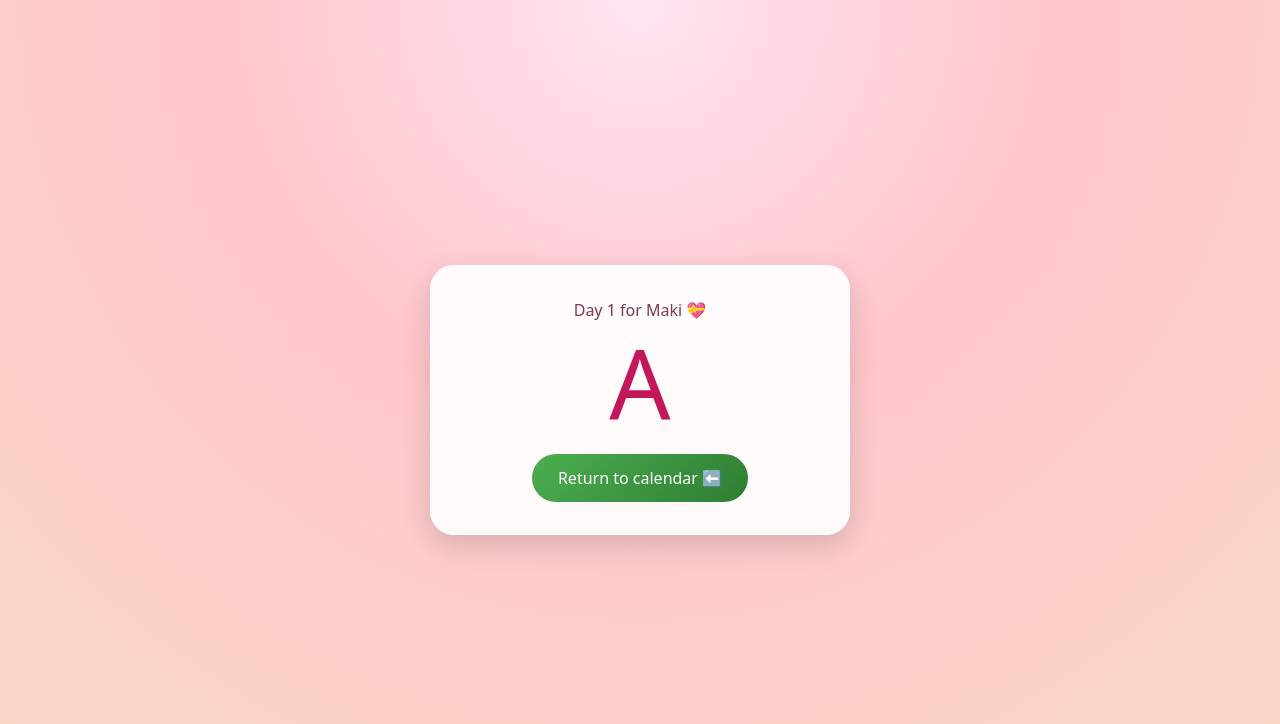
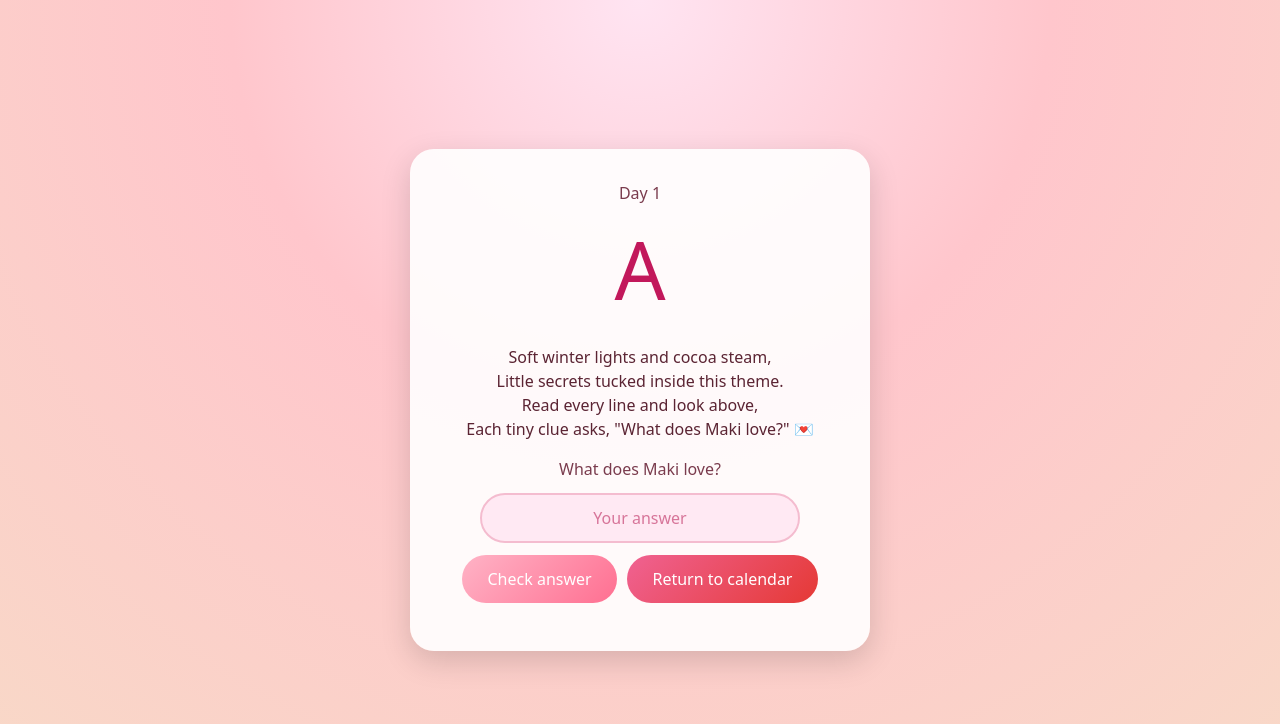
Before and after one commit to VenkateshwarUdayakumar/Maki-Advent-2025, a Next.js app: page /letters/1 in a window 1280 px wide. Shown: the top 724 px of the page. Built offline with nearby package versions, Linux system fonts and the light colour scheme.

Commit message:
Change description here

```diff
--- a/app/letters/[id]/page.tsx
+++ b/app/letters/[id]/page.tsx
@@ -1,4 +1,3 @@
-// app/letters/[id]/page.tsx
 'use client';
 
 import Link from 'next/link';
@@ -7,66 +6,43 @@ import { useParams } from 'next/navigation';
 
 const STORAGE_KEY = 'maki-advent-visited';
 
+type Status = 'idle' | 'correct' | 'incorrect';
+
 export default function LetterPage() {
   const params = useParams();
   const idParam = params.id as string;
   const idNumber = parseInt(idParam, 10);
 
   const [isMobile, setIsMobile] = useState(false);
+  const [answer, setAnswer] = useState('');
+  const [status, setStatus] = useState<Status>('idle');
 
-  // Detect mobile-ish width
   useEffect(() => {
     if (typeof window === 'undefined') return;
-
-    const handleResize = () => {
-      setIsMobile(window.innerWidth <= 600);
-    };
-
-    handleResize();
-    window.addEventListener('resize', handleResize);
-    return () => window.removeEventListener('resize', handleResize);
+    const resize = () => setIsMobile(window.innerWidth < 600);
+    resize();
+    window.addEventListener('resize', resize);
+    return () => window.removeEventListener('resize', resize);
   }, []);
 
-  // When this page opens, mark the box as visited in localStorage
-  useEffect(() => {
-    if (Number.isNaN(idNumber) || idNumber < 1 || idNumber > 26) return;
-    if (typeof window === 'undefined') return;
-
-    try {
-      const stored = window.localStorage.getItem(STORAGE_KEY);
-      const current: number[] = stored ? JSON.parse(stored) : [];
-      if (!current.includes(idNumber)) {
-        const updated = [...current, idNumber];
-        window.localStorage.setItem(STORAGE_KEY, JSON.stringify(updated));
-      }
-    } catch (e) {
-      console.error('Error updating visited days', e);
-    }
-  }, [idNumber]);
-
-  // Validation
   if (Number.isNaN(idNumber) || idNumber < 1 || idNumber > 26) {
     return (
       <main
         style={{
           height: '100vh',
           display: 'flex',
-          flexDirection: 'column',
           alignItems: 'center',
           justifyContent: 'center',
-          fontFamily: 'system-ui, sans-serif',
           background: 'linear-gradient(135deg, #ffe4f2, #ffc6cc)',
-          padding: '1.5rem',
-          boxSizing: 'border-box',
+          fontFamily: 'system-ui',
         }}
       >
-        <p style={{ marginBottom: '1rem', color: '#6a1b2b' }}>Invalid letter page.</p>
         <Link
           href="/"
           style={{
             padding: '0.6rem 1.4rem',
             borderRadius: '999px',
-            background: '#6a1b9a',
+            background: 'linear-gradient(135deg, #f06292, #e53935)',
             color: 'white',
             textDecoration: 'none',
           }}
@@ -77,75 +53,210 @@ export default function LetterPage() {
     );
   }
 
-  const letter = String.fromCharCode(64 + idNumber); // 1→A, 2→B, ..., 26→Z
+  const letter = String.fromCharCode(64 + idNumber);
+  const expectedAnswer = letter.toUpperCase();
+  const textSize = isMobile ? '0.9rem' : '1rem';
 
-  const cardPadding = isMobile ? '1.5rem 1.8rem' : '2rem 3rem';
-  const letterFontSize = isMobile ? '4rem' : '6rem';
-  const textFontSize = isMobile ? '0.9rem' : '1rem';
-  const buttonPadding = isMobile ? '0.65rem 1.4rem' : '0.75rem 1.6rem';
+  // Load solved state
+  useEffect(() => {
+    if (typeof window === 'undefined') return;
+    try {
+      const stored = window.localStorage.getItem(STORAGE_KEY);
+      if (!stored) return;
+      const parsed: number[] = JSON.parse(stored);
+      if (parsed.includes(idNumber)) {
+        setStatus('correct');
+        setAnswer(expectedAnswer);
+      }
+    } catch {}
+  }, [idNumber, expectedAnswer]);
+
+  const markSolved = () => {
+    if (typeof window === 'undefined') return;
+    try {
+      const stored = window.localStorage.getItem(STORAGE_KEY);
+      const current: number[] = stored ? JSON.parse(stored) : [];
+      if (!current.includes(idNumber)) {
+        const updated = [...current, idNumber];
+        window.localStorage.setItem(STORAGE_KEY, JSON.stringify(updated));
+      }
+    } catch {}
+  };
+
+  const handleSubmit = (e: React.FormEvent) => {
+    e.preventDefault();
+    const norm = answer.trim().toUpperCase();
+    if (!norm) {
+      setStatus('idle');
+      return;
+    }
+    if (norm === expectedAnswer) {
+      setStatus('correct');
+      markSolved();
+    } else {
+      setStatus('incorrect');
+    }
+  };
 
   return (
     <main
       style={{
         height: '100vh',
         display: 'flex',
-        flexDirection: 'column',
         alignItems: 'center',
         justifyContent: 'center',
-        fontFamily: 'system-ui, sans-serif',
         background: 'radial-gradient(circle at top, #ffe4f2, #ffc6cc 40%, #f8d9c7)',
         padding: '1.5rem',
-        boxSizing: 'border-box',
+        fontFamily: 'system-ui',
       }}
     >
       <div
         style={{
-          background: 'rgba(255, 255, 255, 0.9)',
+          background: 'rgba(255,255,255,0.9)',
           borderRadius: '24px',
-          padding: cardPadding,
+          padding: isMobile ? '1.5rem' : '2rem 3rem',
           boxShadow: '0 10px 30px rgba(0,0,0,0.15)',
+          width: '100%',
+          maxWidth: 460,
           textAlign: 'center',
-          border: '1px solid rgba(255,255,255,0.9)',
-          maxWidth: '420px',
-          width: '100%',
           boxSizing: 'border-box',
         }}
       >
-        <p
-          style={{
-            marginBottom: '0.75rem',
-            fontSize: textFontSize,
-            color: '#7a3b4d',
-          }}
-        >
-          Day {idNumber} for Maki 💝
+        <p style={{ fontSize: textSize, color: '#7a3b4d', marginBottom: '0.25rem' }}>
+          Day {idNumber}
         </p>
+
         <div
           style={{
-            fontSize: letterFontSize,
-            marginBottom: '1.5rem',
+            fontSize: isMobile ? '3.5rem' : '5rem',
+            marginBottom: '1rem',
             color: '#c2185b',
-            lineHeight: 1,
           }}
         >
           {letter}
         </div>
 
+        <p
+          style={{
+            fontSize: textSize,
+            color: '#5b2433',
+            marginBottom: '1rem',
+            textAlign: 'center',
+            whiteSpace: 'pre-line',
+          }}
+        >
+          {`Soft winter lights and cocoa steam,
+Little secrets tucked inside this theme.
+Read every line and look above,
+Each tiny clue asks, "What does Maki love?" 💌`}
+        </p>
+
+        <p
+          style={{
+            fontSize: textSize,
+            color: '#7a3b4d',
+            marginBottom: '0.75rem',
+          }}
+        >
+          What does Maki love?
+        </p>
+
+        <form
+          onSubmit={handleSubmit}
+          style={{
+            display: 'flex',
+            flexDirection: 'column',
+            alignItems: 'center',
+            gap: '0.75rem',
+            marginBottom: '1rem',
+          }}
+        >
+          <input
+            type="text"
+            value={answer}
+            onChange={(e) => setAnswer(e.target.value)}
+            style={{
+              padding: '0.7rem 0.9rem',
+              borderRadius: '999px',
+              border: status === 'incorrect' ? '2px solid #e53935' : '2px solid #f4bccf',
+              fontSize: textSize,
+              background: '#ffe9f3',
+              width: '100%',
+              maxWidth: 320,
+              textAlign: 'center',
+              color: '#b00040',
+            }}
+            placeholder="Your answer"
+          />
+
+          <div
+            style={{
+              display: 'flex',
+              gap: '0.6rem',
+              flexWrap: 'wrap',
+              justifyContent: 'center',
+              width: '100%',
+            }}
+          >
+            {/* Check button (pink) */}
+            <button
+              type="submit"
+              disabled={status === 'correct'}
+              style={{
+                padding: isMobile ? '0.65rem 1.4rem' : '0.75rem 1.6rem',
+                borderRadius: '999px',
+                border: 'none',
+                background: 'linear-gradient(135deg, #ffb3c6, #ff6f91)',
+                color: 'white',
+                fontSize: textSize,
+                minWidth: 140,
+                cursor: status === 'correct' ? 'default' : 'pointer',
+                opacity: status === 'correct' ? 0.95 : 1,
+              }}
+            >
+              {status === 'correct' ? 'Solved' : 'Check answer'}
+            </button>
+
+            {/* Back button (same palette as reset on homepage) */}
             <Link
               href="/"
               style={{
-            padding: buttonPadding,
+                padding: isMobile ? '0.65rem 1.4rem' : '0.75rem 1.6rem',
                 borderRadius: '999px',
-            background: 'linear-gradient(135deg, #4caf50, #2e7d32)',
+                background: 'linear-gradient(135deg, #f06292, #e53935)',
                 color: 'white',
+                minWidth: 140,
+                textAlign: 'center',
                 textDecoration: 'none',
-            fontWeight: 500,
-            fontSize: isMobile ? '0.9rem' : '1rem',
-            display: 'inline-block',
+                fontSize: textSize,
               }}
             >
-          Return to calendar ⬅️
+              Return to calendar
             </Link>
+          </div>
+        </form>
+
+        {status === 'correct' && (
+          <p
+            style={{
+              color: '#2e7d32',
+              fontSize: textSize,
+            }}
+          >
+            Your answer is correct! This day is now complete 🤍
+          </p>
+        )}
+
+        {status === 'incorrect' && (
+          <p
+            style={{
+              color: '#e53935',
+              fontSize: textSize,
+            }}
+          >
+            Cute, but not quite. Try again!
+          </p>
+        )}
       </div>
     </main>
   );
--- a/app/page.tsx
+++ b/app/page.tsx
@@ -8,27 +8,26 @@ const STORAGE_KEY = 'maki-advent-visited';
 const getVisitedImage = (num: number) => `/cells/cell-${num}.png`;
 
 export default function Home() {
-  const [visited, setVisited] = useState<number[]>([]);
+  const [solved, setSolved] = useState<number[]>([]);
   const [isMobile, setIsMobile] = useState(false);
 
-  // Detect screen width for responsive layout
+  // Detect screen width
   useEffect(() => {
     if (typeof window === 'undefined') return;
     const handleResize = () => setIsMobile(window.innerWidth < 600);
-
     handleResize();
     window.addEventListener('resize', handleResize);
     return () => window.removeEventListener('resize', handleResize);
   }, []);
 
-  // Load visited progress from localStorage
+  // Load solved progress
   useEffect(() => {
     if (typeof window === 'undefined') return;
     try {
       const stored = window.localStorage.getItem(STORAGE_KEY);
       if (stored) {
         const parsed = JSON.parse(stored);
-        if (Array.isArray(parsed)) setVisited(parsed);
+        if (Array.isArray(parsed)) setSolved(parsed);
       }
     } catch {}
   }, []);
@@ -37,11 +36,10 @@ export default function Home() {
   const handleReset = () => {
     if (typeof window === 'undefined') return;
     window.localStorage.removeItem(STORAGE_KEY);
-    setVisited([]);
+    setSolved([]);
   };
 
-  // Responsive square sizes
-  const square = isMobile ? 56 : 75;
+  const square = isMobile ? 56 : 72;
   const gap = isMobile ? 8 : 10;
 
   return (
@@ -66,11 +64,11 @@ export default function Home() {
           width: '100%',
           maxWidth: isMobile ? 360 : 500,
           height: '100%',
-          maxHeight: 690,
+          maxHeight: 720,
           display: 'flex',
           flexDirection: 'column',
           justifyContent: 'space-between',
-          padding: isMobile ? '1rem' : '1.5rem 2rem',
+          padding: isMobile ? '0.9rem' : '1.3rem 1.8rem',
           boxSizing: 'border-box',
           borderRadius: isMobile ? '0px' : '20px',
           background: 'rgba(255,255,255,0.92)',
@@ -82,22 +80,23 @@ export default function Home() {
           <h1
             style={{
               textAlign: 'center',
-              marginBottom: '0.3rem',
+              marginBottom: '0.25rem',
               fontSize: isMobile ? '1.4rem' : '2rem',
               color: '#b00040',
             }}
           >
-            Maki&apos;s Advent Calendar 💌🎄
+            Maki&apos;s Advent Calendar
           </h1>
           <p
             style={{
               textAlign: 'center',
-              marginBottom: isMobile ? '1rem' : '1.2rem',
+              marginBottom: isMobile ? '0.9rem' : '1.1rem',
               fontSize: isMobile ? '0.8rem' : '0.9rem',
               color: '#7a3b4d',
             }}
           >
-            One little letter each day. Tap to open.
+            Each little door hides a cozy riddle about what Maki loves 💌 <br></br>
+            Solve a day to watch it light up on the calendar.
           </p>
         </div>
 
@@ -116,7 +115,7 @@ export default function Home() {
           {Array.from({ length: NUM_SQUARES }, (_, i) => {
             const num = i + 1;
             const isLast = num === 26;
-            const isVisited = visited.includes(num);
+            const isSolved = solved.includes(num);
 
             const baseStyle = {
               display: 'flex',
@@ -124,10 +123,10 @@ export default function Home() {
               justifyContent: 'center',
               borderRadius: '14px',
               border: '2px solid #f4bccf',
-              background: isVisited
+              background: isSolved
                 ? 'linear-gradient(145deg, #e3f9e5, #b8e6c7)'
                 : 'linear-gradient(145deg, #ffe9f3, #ffd4e4)',
-              fontSize: isMobile ? '1.1rem' : '1.3rem',
+              fontSize: isMobile ? '1.05rem' : '1.25rem',
               color: '#5b2433',
               textDecoration: 'none',
               boxShadow: '0 4px 10px rgba(0,0,0,0.08)',
@@ -135,7 +134,7 @@ export default function Home() {
                 'transform 0.12s ease, box-shadow 0.12s ease, background 0.2s ease',
             } as const;
 
-            const visitedNumberStyle = {
+            const solvedNumberStyle = {
               position: 'absolute' as const,
               top: 4,
               left: 6,
@@ -166,12 +165,11 @@ export default function Home() {
                     : {}),
                 }}
               >
-                <span style={isVisited ? visitedNumberStyle : normalNumberStyle}>
+                <span style={isSolved ? solvedNumberStyle : normalNumberStyle}>
                   {num}
                 </span>
 
-                {/* PNG overlay only when visited */}
-                {isVisited && (
+                {isSolved && (
                   <div
                     style={{
                       position: 'absolute',
@@ -195,7 +193,7 @@ export default function Home() {
         <button
           onClick={handleReset}
           style={{
-            marginTop: '1rem',
+            marginTop: '0.8rem',
             alignSelf: 'center',
             padding: isMobile ? '0.45rem 1.2rem' : '0.55rem 1.4rem',
             borderRadius: '999px',
```
Lines whose indentation alone changed are shown as unchanged.
